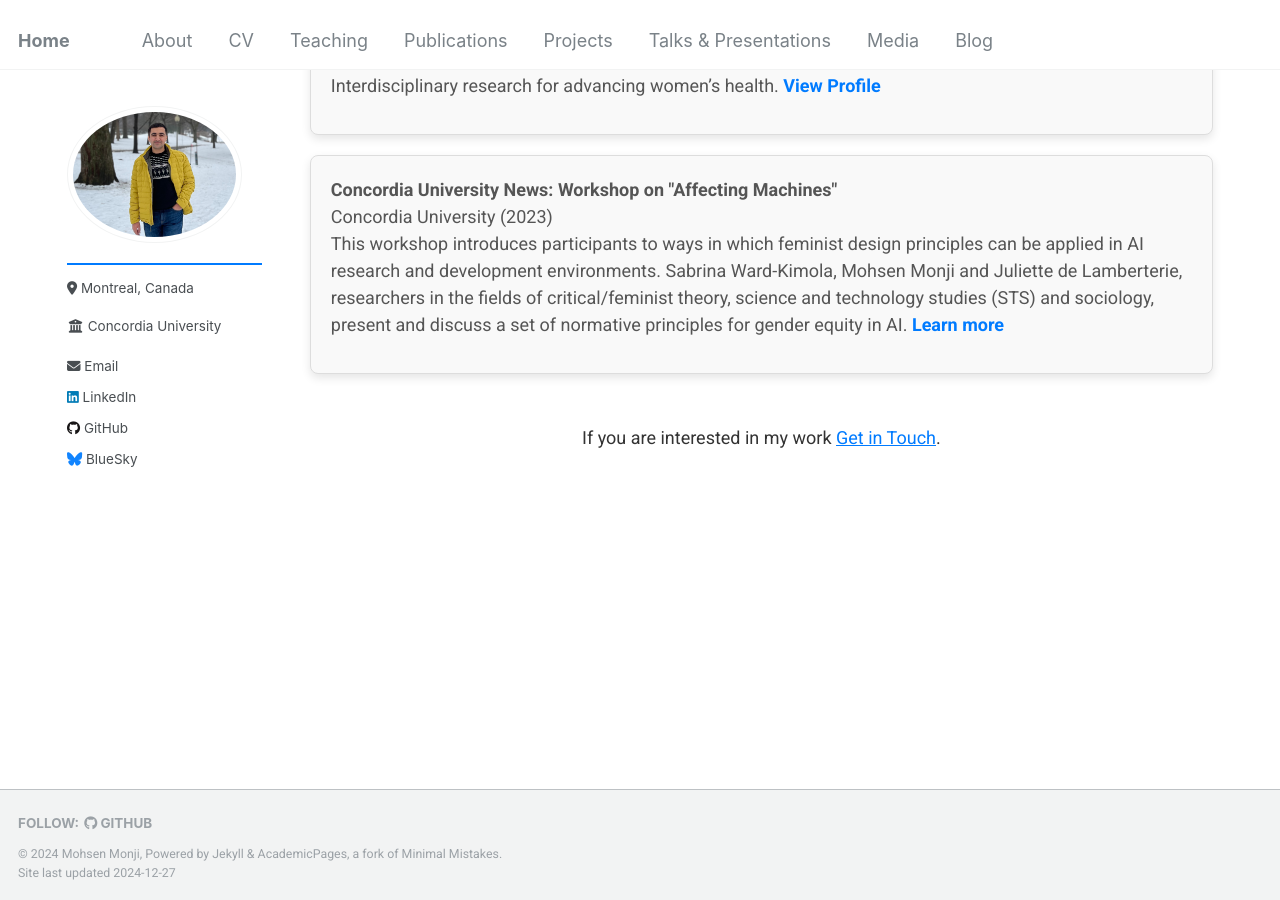
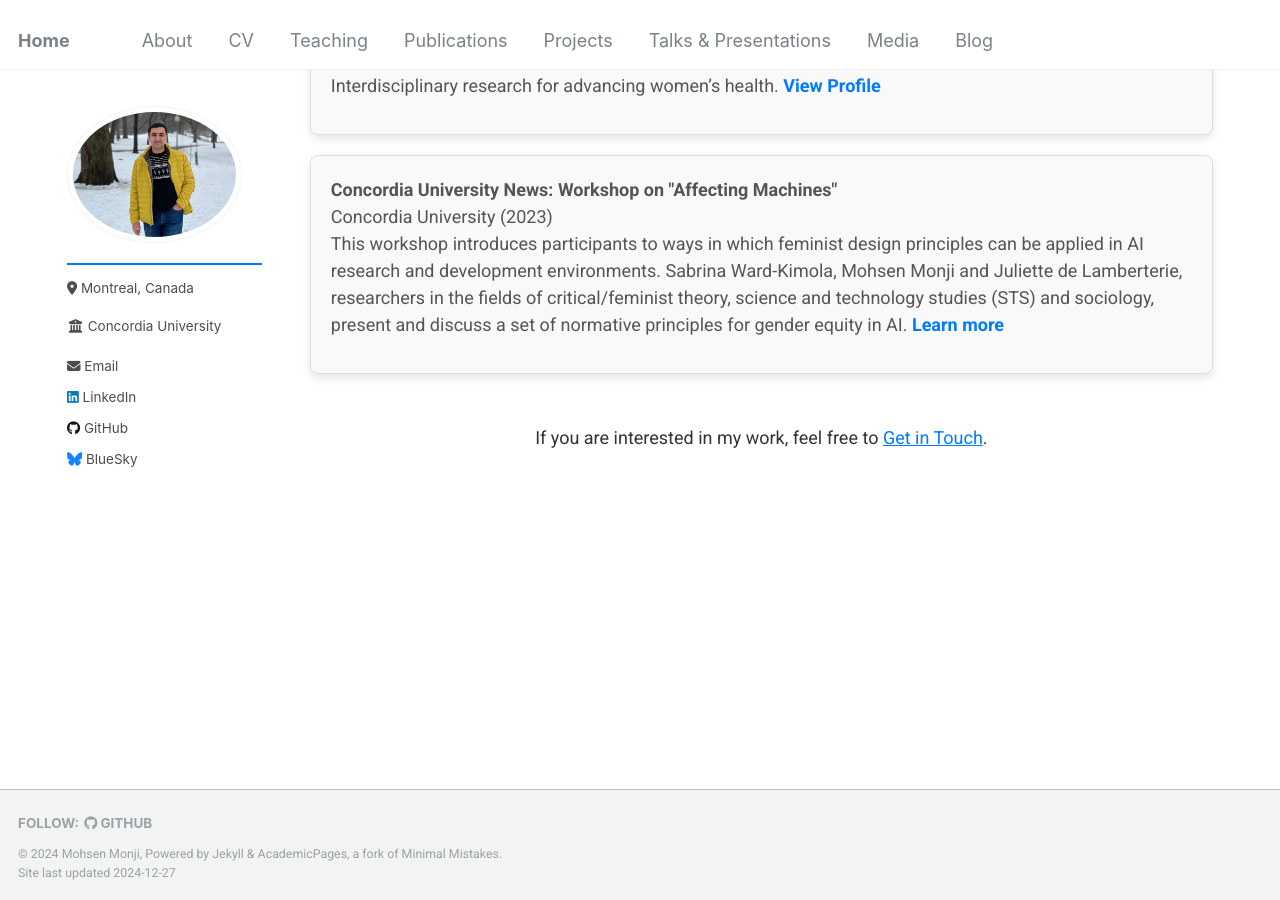
Before and after one commit to Mohsnmonji/mohsnmonji.github.io, a Jekyll site: the page built from _pages/media.md, in a window 1280 px wide and 900 px high, scrolled down 554 px. Built offline with Jekyll 4.4.1, drawn with Linux system fonts in a browser that asks for light colours.

Commit message:
Update media.md

```diff
--- a/_pages/media.md
+++ b/_pages/media.md
@@ -122,6 +122,6 @@ author_profile: true
 <!-- Call to Action -->
 <div style="text-align: center; margin-top: 50px;">
   <p style="font-size: 18px; color: #333;">
-  If you are interested in my work  <a href="mailto:mohsen.monji@concordia.ca" style="color: #007BFF;">Get in Touch</a>.
+  If you are interested in my work, feel free to  <a href="mailto:mohsen.monji@concordia.ca" style="color: #007BFF;">Get in Touch</a>.
   </p>
 </div>
```
